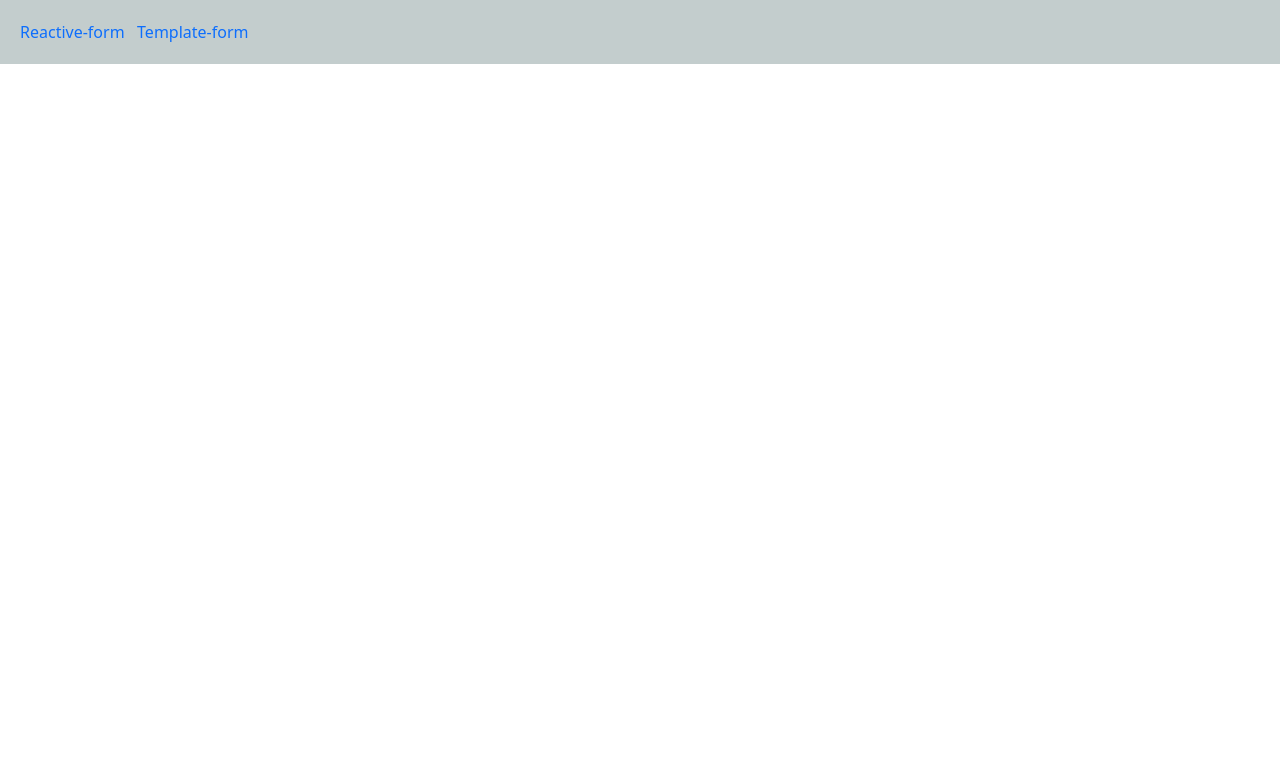
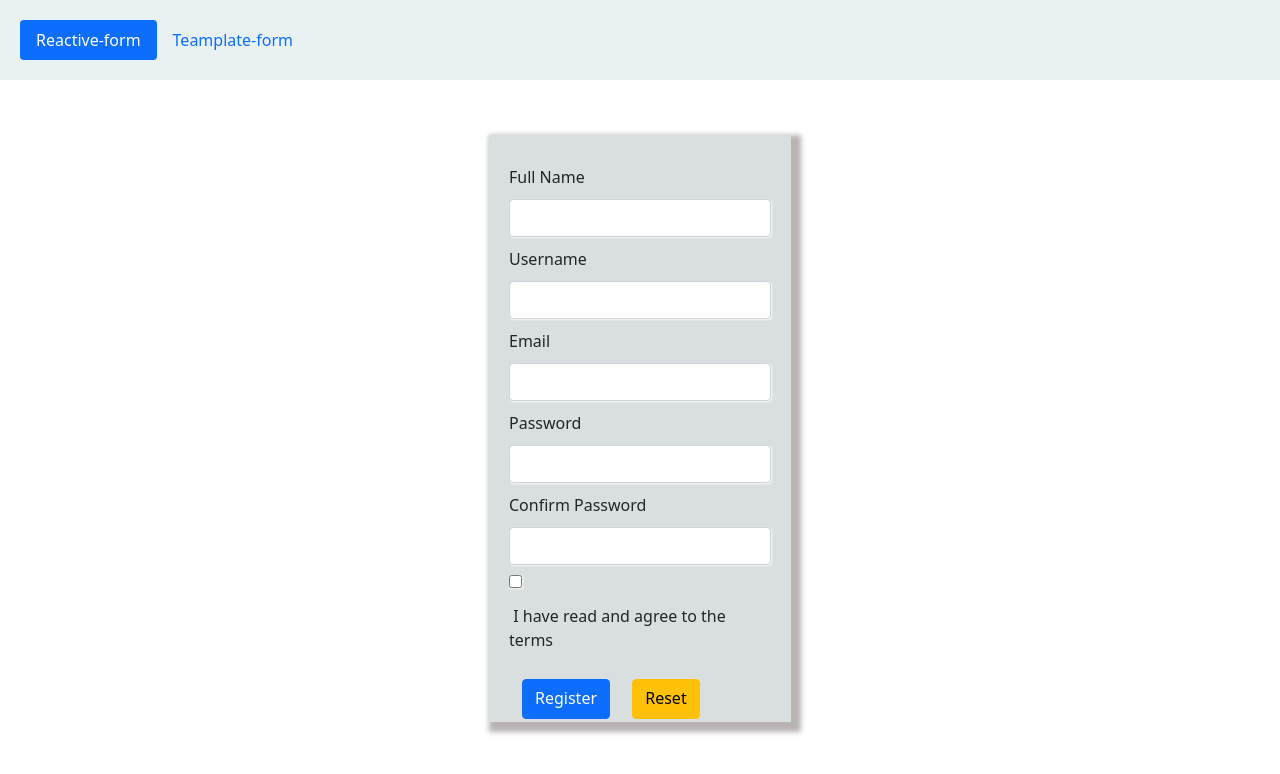
Before and after one commit to RashiChouksey12/Angular--Forms, an Angular app: page / in a window 1280 px wide. Shown: the top 774 px of the page. Built offline with nearby package versions, Linux system fonts and the light colour scheme.

Commit message:
feature/Task-3: task completed

```diff
--- a/src/app/Components/reactive-form/reactive-form.component.css
+++ b/src/app/Components/reactive-form/reactive-form.component.css
@@ -1,7 +1,9 @@
     .forms{
     margin-top: 55px;
-    background-color: rgb(176, 197, 197);
+    background-color: rgba(209, 216, 216, 0.822);
     padding: 20px;
+    box-shadow: 5px 5px 5px 5px rgb(185, 179, 179);
+
     }
     input {
     margin-top: 10px;
--- a/src/app/Components/reactive-form/reactive-form.component.html
+++ b/src/app/Components/reactive-form/reactive-form.component.html
@@ -42,7 +42,7 @@
                     </div>
                 </div>
                 <div class="form-group btn">
-                    <button class="btn btn-primary " type="submit">Submit</button>
+                    <button class="btn btn-primary " type="submit">Register</button>
                     <button class="btn btn-warning warning" type="reset">Reset</button>
                 </div>
             </form>
--- a/src/app/Components/tamplate-form/tamplate-form.component.css
+++ b/src/app/Components/tamplate-form/tamplate-form.component.css
@@ -2,6 +2,8 @@
     background-color: rgba(205, 207, 207, 0.548);
     margin-top: 55px;
     padding: 20px;
+    box-shadow: 5px 5px 5px 5px rgb(185, 179, 179);
+
     }
     .lbl {
     margin-top: 10px ;
--- a/src/app/app.component.css
+++ b/src/app/app.component.css
@@ -1,10 +1,11 @@
 nav{
-    background-color: rgba(115, 138, 138, 0.425);
-    padding: 20px;
+    background-color: rgba(224, 238, 238, 0.726);
     position: -webkit-sticky;
     position: sticky;
     top: 0;
+    text-align: center;
+    padding: 20px;
     }
-    a{
-    text-decoration: none;
+    div{
+        display: flex;
     }
--- a/src/app/app.component.html
+++ b/src/app/app.component.html
@@ -1,7 +1,7 @@
 <nav>
-  <div class="topnav">
-  <a class="button" routerLink="/reactive-form" routerLinkActive="activebutton">Reactive-form</a> &nbsp;
-  <a class="button" routerLink="/tamplate-form" routerLinkActive="activebutton">Template-form</a>
-  </div>
-  </nav>
-  <router-outlet></router-outlet>
+  <ul class="nav nav-pills">
+      <li class="nav-item"><a class="nav-link" routerLink="/" routerLinkActive="active" [routerLinkActiveOptions]="{exact: true}">Reactive-form</a></li>
+      <li class="nav-item"><a class="nav-link" routerLink="/tamplate-form" routerLinkActive="active">Teamplate-form</a></li>
+    </ul>
+</nav>
+<router-outlet></router-outlet>
--- a/src/app/app.module.ts
+++ b/src/app/app.module.ts
@@ -3,7 +3,8 @@ import { BrowserModule } from '@angular/platform-browser';
 import { AppRoutingModule } from './app-routing.module';
 import { AppComponent } from './app.component';
 import { ReactiveFormsModule,FormsModule } from '@angular/forms';
-import { RouterModule } from '@angular/router';import { ReactiveFormComponent } from './Components/reactive-form/reactive-form.component';
+import { RouterModule } from '@angular/router';
+import { ReactiveFormComponent } from './Components/reactive-form/reactive-form.component';
 import { TamplateFormComponent } from './Components/tamplate-form/tamplate-form.component';
 
 @NgModule({
@@ -19,7 +20,7 @@ import { TamplateFormComponent } from './Components/tamplate-form/tamplate-form.
     ReactiveFormsModule,
     FormsModule,
     RouterModule.forRoot([
-      {path: 'reactive-form', component: ReactiveFormComponent},
+      {path: '', component: ReactiveFormComponent},
       {path: 'tamplate-form', component: TamplateFormComponent},
       ]),
 
```
